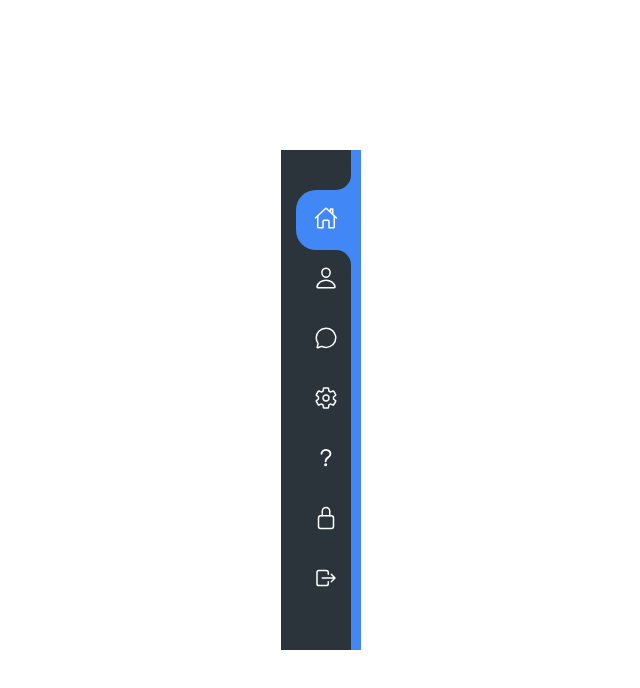
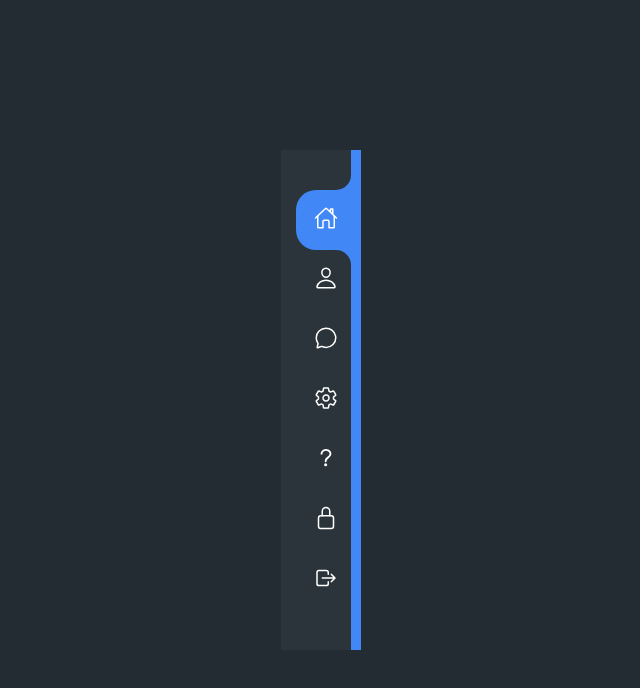
Before and after one commit to RasoulMadani/Navigation-Menu-Using-Html-CSS---Javascript---Curved-Outside-in-Active-Tab, a plain HTML site: page index.html in a window 1280 px wide. Shown: the whole page, without its empty margins (324-964 px from the left). Drawn offline with nearby package versions, Linux system fonts and the light colour scheme.

Commit message:
رنگ پس زمینه

```diff
--- a/style.css
+++ b/style.css
@@ -10,7 +10,7 @@ body{
     justify-content: center;
     align-items: center;
     min-height: 100vh;
-    /* background: #232c33; */
+    background: #232c33;
     >.navigation{
         position: relative;
         height: 500px;
```
